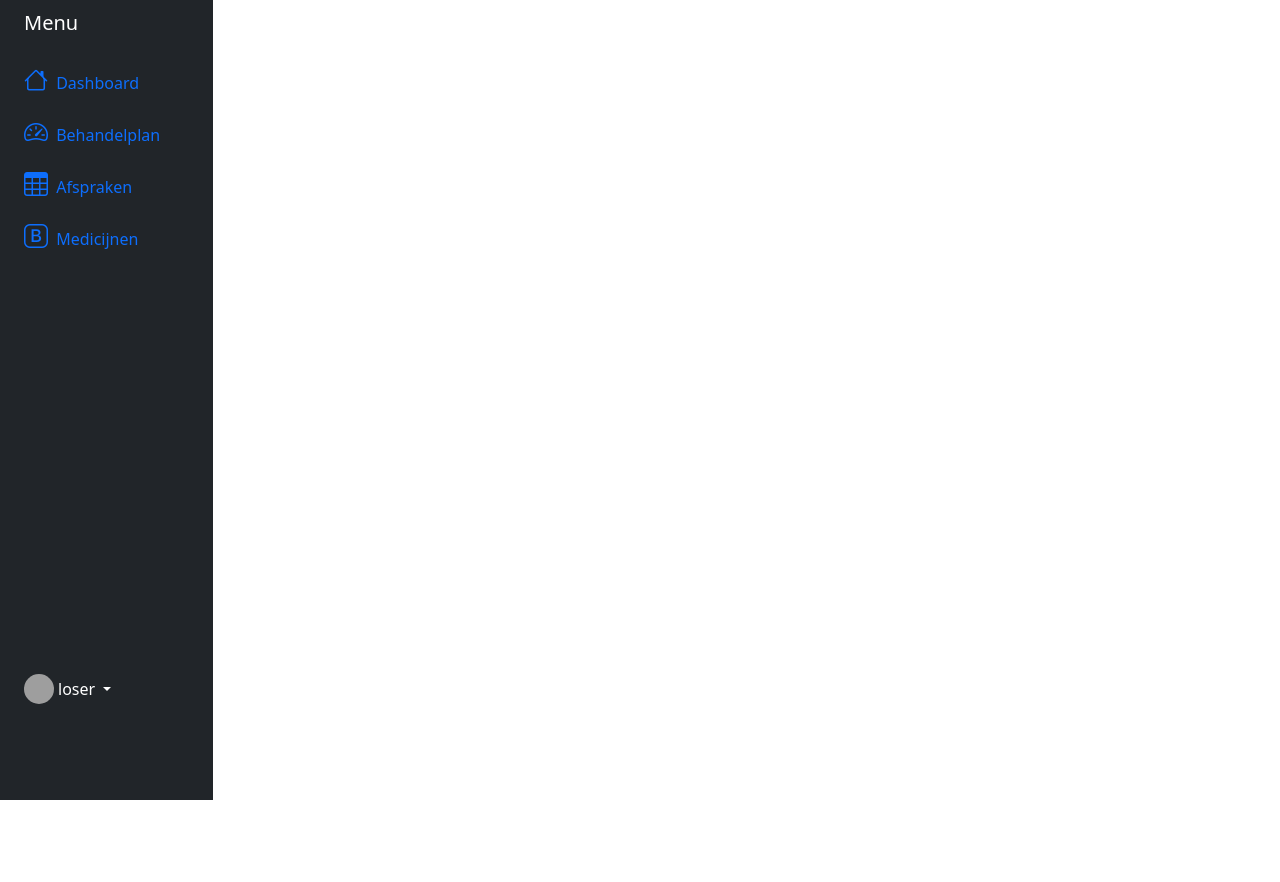
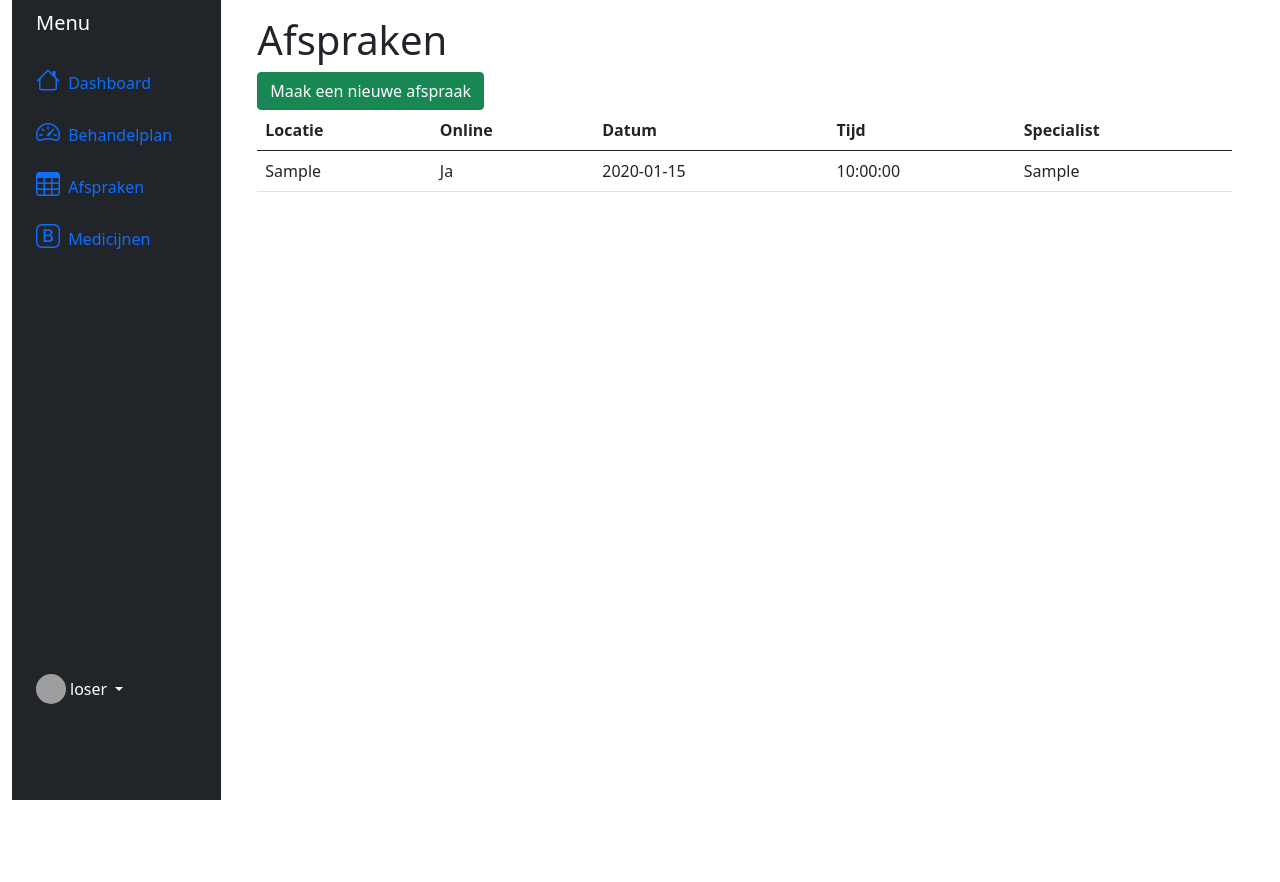
Before and after one commit to kajatrijsburg/BCM-Security-hospital-project, a PHP site: page /intranet/Afspraken.php in a window 1280 px wide. Shown: the part 76-958 px from the top of the page. Run offline with PHP 8.4, Linux system fonts and the light colour scheme; tables that the repository leaves empty hold one stand-in row (values such as "Sample post"); style sheets or scripts are compiled from the project's sources; some libraries are stand-ins or nearby versions; grey boxes are pictures that could not be loaded.

Commit message:
minor bug fixes and redirect errors

```diff
--- a/public/intranet/Afspraken.php
+++ b/public/intranet/Afspraken.php
@@ -6,7 +6,7 @@
     <meta name="viewport" content="width=device-width, initial-scale=1.0" />
 
     <link href="css/main.css" rel="stylesheet">
-    <link href="../style.css" rel="stylesheet">
+    <link href="style.css" rel="stylesheet">
     <link href="/bootstrap/css/bootstrap.min.css" rel="stylesheet">
     <link
             rel="stylesheet"
@@ -53,7 +53,62 @@
     </nav>
     <!-- Navbar -->
     <!-- Sidebar -->
-        <? include_once '../partials/sidebar.php';?>
+    <div class="container-fluid ">
+        <div class="row flex-nowrap ">
+           <?php include_once "../partials/sidebar.php"?>
+            <div class="col py-3">
+                <div class="container">
+                    <div>
+                        <h1>Afspraken</h1>
+                        <?php
+                        //if the relevant permissions exist
+                        if (true) {
+                            echo "<a class=\"btn btn-success\" href=\"MaakAfspraak.php\">Maak een nieuwe afspraak</a>";
+                        }
+                        ?>
+
+
+                    </div>
+                    <table class="table">
+                        <thead>
+                        <th scope="col">Locatie</th>
+                        <th scope="col">Online</th>
+                        <th scope="col">Datum</th>
+                        <th scope="col">Tijd</th>
+                        <th scope="col">Specialist</th>
+                        </thead>
+                        <tbody>
+                        <?php
+                        require_once("../php/sql.php");
+                        $db = new DataBase();
+                        $result = $db->getAppointmentsForUser(1); //temp placeholder number, should obtain this from session
+
+                        //render the appointments
+                        foreach ($result as $row){
+                            echo "<tr>";
+                            echo "<td>" . $row["locatie"] . "</td>";
+                            if ($row["online"] == 1){
+                                echo "<td>Ja</td>";
+                            }else{
+                                echo "<td>Nee</td>";
+                            }
+                            echo "<td>" . $row["datum"] . "</td>";
+                            echo "<td>" . $row["tijd"] . "</td>";
+                            echo "<td>" . $row["achternaam"] . "</td>";
+                            echo "</tr>";
+                        }
+
+                        $result = null; //clear result
+                        ?>
+                        </tbody>
+                    </table>
+                </div>
+
+
+
+            </div>
+        </div>
+    </div>
     <!-- Sidebar -->
 
 </header>
@@ -66,7 +121,7 @@
     </div>
 </main>
 
-    <script src="../bootstrap/js/bootstrap.bundle.min.js" ></script>
+<script src="bootstrap/js/bootstrap.bundle.min.js" ></script>
 
 
 
--- a/public/partials/sidebar.php
+++ b/public/partials/sidebar.php
@@ -1,5 +1,4 @@
 <!-- Sidebar -->
-
 <div class="col-auto col-md-3 col-xl-2 px-sm-2 px-0 bg-dark">
     <div class="d-flex flex-column align-items-center align-items-sm-start px-3 pt-2 text-white min-vh-100">
         <a href="/" class="d-flex align-items-center pb-3 mb-md-0 me-md-auto text-white text-decoration-none">
```
Also changed, not shown: public/intranet/Behandelplan.php (+16 -10 lines). Lines whose indentation alone changed are shown as unchanged.
